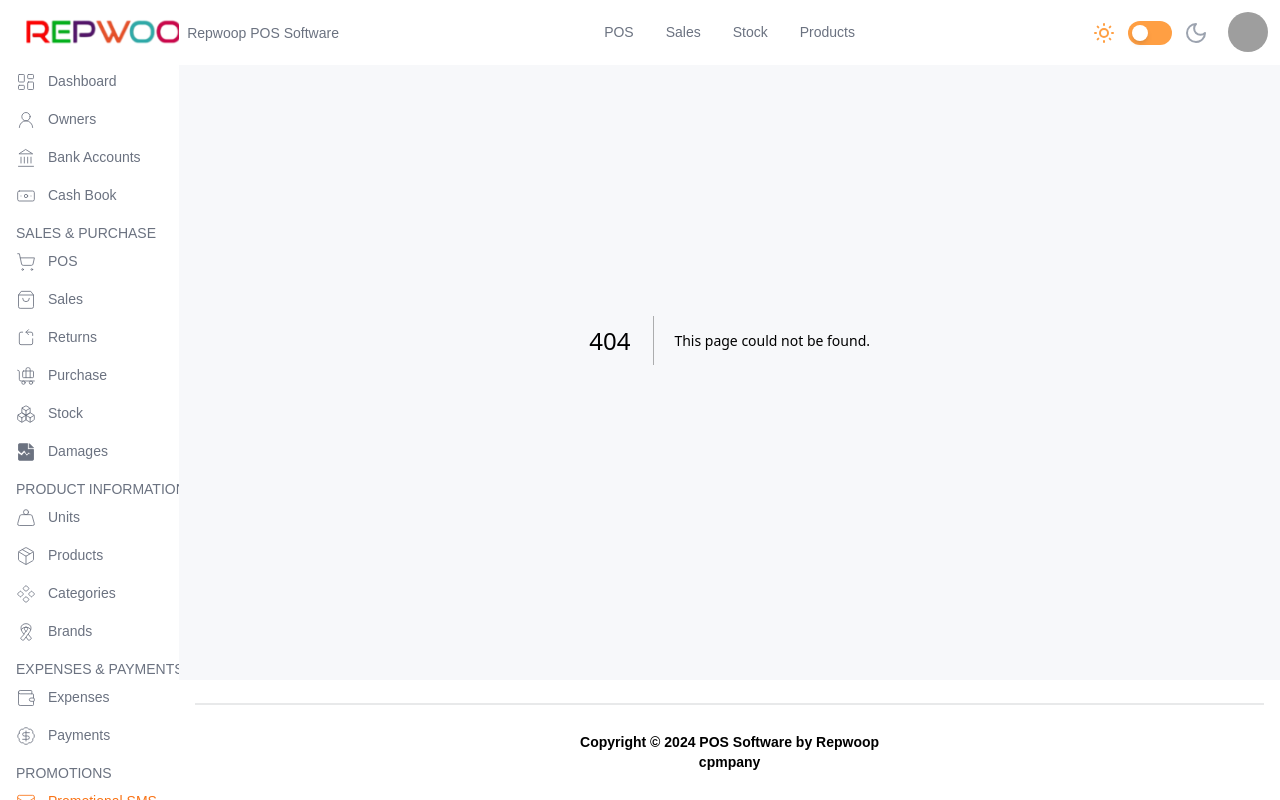
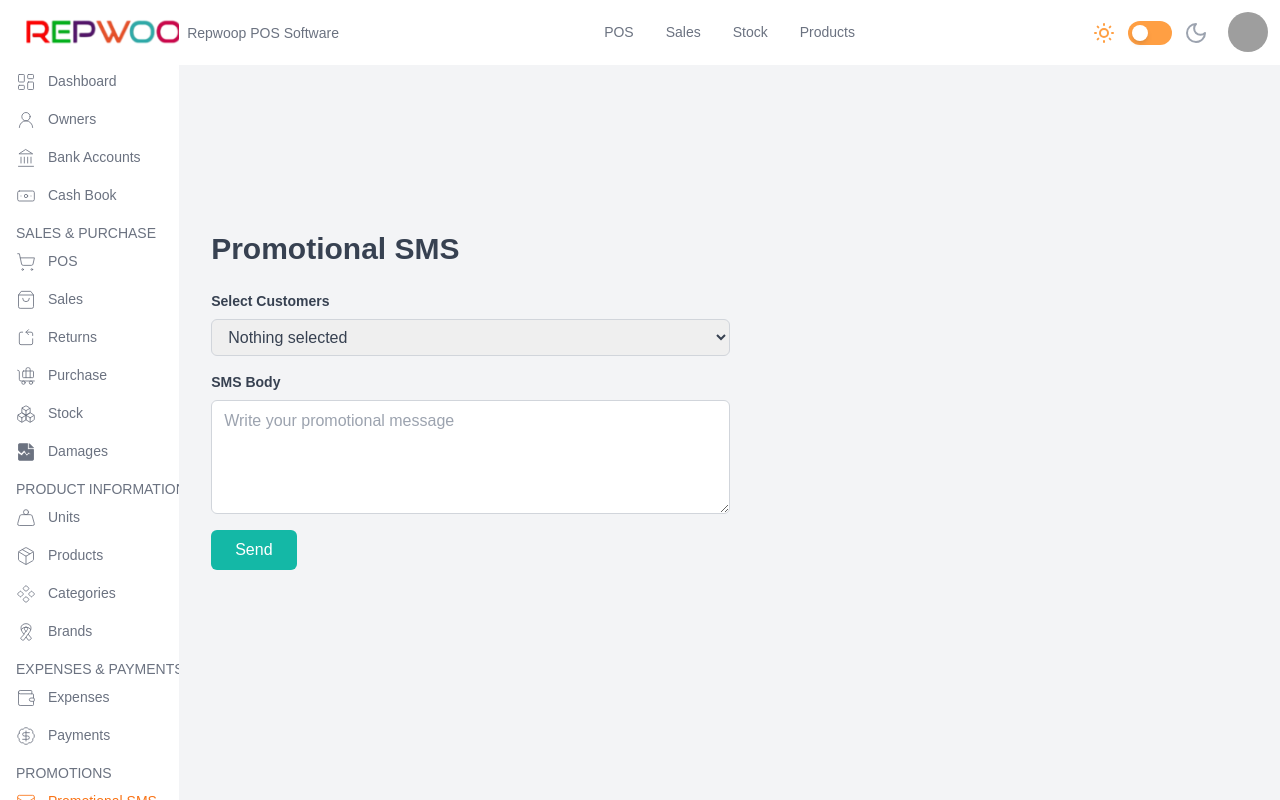
Before and after one commit to md-asif-iqbal/RepWoop-POS-system, a Next.js app: page /Promotional-SMS in a window 1280 px wide. Before the commit this address had no page. Built offline with nearby package versions, Linux system fonts and the light colour scheme; grey boxes are pictures that could not be loaded.

Commit message:
Promotional SMS Part are Done

```diff
--- a/app/Payments/page.jsx
+++ b/app/Payments/page.jsx
@@ -1,7 +1,8 @@
 "use client";
 
 import React, { useState, useEffect } from 'react';
-
+import { PDFDocument,StandardFonts, rgb } from 'pdf-lib';
+import logo from "../../assets/logo.png"
 export default function Payments() {
     const data = [
         { id: 1, customer: "Amina Rahman", supplier: "", date: "2023-10-01", amount: 1200.50, type: "Credit", wallet: "Mobile Wallet", note: "Payment for services" },
@@ -48,25 +49,30 @@ export default function Payments() {
 
 
       const [currentPage, setCurrentPage] = useState(1);
-      const [itemsPerPage] = useState(10);
+      const [itemsPerPage] = useState(15);
       const [nameFilter, setNameFilter] = useState('');
       const [startDateFilter, setStartDateFilter] = useState('');
       const [endDateFilter, setEndDateFilter] = useState('');
 
-      // Unique customer and supplier options combined
       const names = Array.from(new Set(data.map(item => item.customer).concat(data.map(item => item.supplier)))).sort();
 
-      // Filtered data based on filters
-      const filteredData = data.filter(item => {
+      // Filter data function
+      const filterDataByDate = (data, startDate, endDate, nameFilter) => {
+        return data.filter(item => {
+          const itemDate = new Date(item.date);
           const withinDateRange =
-          (!startDateFilter || new Date(item.date) >= new Date(startDateFilter)) &&
-          (!endDateFilter || new Date(item.date) <= new Date(endDateFilter));
+            (!startDate || itemDate >= new Date(startDate)) &&
+            (!endDate || itemDate <= new Date(endDate));
 
           return (
             (nameFilter === '' || item.customer === nameFilter || item.supplier === nameFilter) &&
             withinDateRange
           );
         });
+      };
+
+      // Filtered data based on filters
+      const filteredData = filterDataByDate(data, startDateFilter, endDateFilter, nameFilter);
 
       // Total pages
       const totalPages = Math.ceil(filteredData.length / itemsPerPage);
@@ -111,14 +117,96 @@ export default function Payments() {
         // Add delete logic here
       };
 
+       // Function to generate the PDF
+       const generateInvoice = async (invoiceData) => {
+        const pdfDoc = await PDFDocument.create();
+        const page = pdfDoc.addPage([595.28, 841.89]); // A4 size in points
+        const helveticaFont = await pdfDoc.embedFont(StandardFonts.Helvetica);
+
+        // Set initial y position for writing text
+        let yPosition = 750;
+        const lineHeight = 20;
+
+        // Company details at the top
+        page.drawText("Repwoop Company", { x: 50, y: yPosition, size: 18, font: helveticaFont });
+        page.drawText("Address: Holding 53 (1st floor), Sahajatpur, Gulshan, Dhaka 1219", { x: 50, y: yPosition -= lineHeight, size: 12, font: helveticaFont });
+        page.drawText("Phone: 01779724380", { x: 50, y: yPosition -= lineHeight, size: 12, font: helveticaFont });
+        page.drawText("Email: info@repwoop.com", { x: 50, y: yPosition -= lineHeight, size: 12, font: helveticaFont });
+
+        // Invoice header
+        yPosition -= 30;
+        page.drawText("Payment Invoice", { x: 250, y: yPosition, size: 16, font: helveticaFont, color: rgb(0, 0, 0) });
+
+        // Invoice details
+        yPosition -= 40;
+        page.drawText(`Payment No: ${invoiceData.id}`, { x: 50, y: yPosition, size: 12, font: helveticaFont });
+        page.drawText(`Date: ${invoiceData.date}`, { x: 400, y: yPosition, size: 12, font: helveticaFont });
+
+        // Customer or Supplier information
+        yPosition -= lineHeight;
+        page.drawText(`Name: ${invoiceData.customer || invoiceData.supplier || '---'}`, { x: 50, y: yPosition, size: 12, font: helveticaFont });
+        page.drawText(`Address: ---`, { x: 50, y: yPosition -= lineHeight, size: 12, font: helveticaFont });
+        page.drawText(`Mobile: ---`, { x: 50, y: yPosition -= lineHeight, size: 12, font: helveticaFont });
+
+        // Account and Transaction information
+        yPosition -= 20;
+        page.drawText("Account Type: ", { x: 50, y: yPosition, size: 12, font: helveticaFont });
+        page.drawText(`${invoiceData.type === 'Credit' ? 'Customer' : 'Supplier'}`, { x: 150, y: yPosition, size: 12, font: helveticaFont });
+        page.drawText("Account: ", { x: 400, y: yPosition, size: 12, font: helveticaFont });
+        page.drawText(invoiceData.wallet, { x: 450, y: yPosition, size: 12, font: helveticaFont });
+
+        page.drawText("Transaction Type: ", { x: 50, y: yPosition -= lineHeight, size: 12, font: helveticaFont });
+        page.drawText(`${invoiceData.type}`, { x: 150, y: yPosition, size: 12, font: helveticaFont });
+
+        page.drawText("Note: ", { x: 50, y: yPosition -= lineHeight, size: 12, font: helveticaFont });
+        page.drawText(invoiceData.note || "---", { x: 150, y: yPosition, size: 12, font: helveticaFont });
+
+        // Transaction details
+        yPosition -= 40;
+        page.drawText("Date", { x: 50, y: yPosition, size: 12, font: helveticaFont });
+        page.drawText("Previous Due", { x: 150, y: yPosition, size: 12, font: helveticaFont });
+        page.drawText("Paid", { x: 300, y: yPosition, size: 12, font: helveticaFont });
+        page.drawText("Due", { x: 450, y: yPosition, size: 12, font: helveticaFont });
+
+        yPosition -= lineHeight;
+        page.drawText(invoiceData.date, { x: 50, y: yPosition, size: 12, font: helveticaFont });
+        page.drawText("0.00", { x: 150, y: yPosition, size: 12, font: helveticaFont }); // Assuming no previous due
+        page.drawText(invoiceData.amount.toFixed(2), { x: 300, y: yPosition, size: 12, font: helveticaFont });
+        page.drawText("0.00", { x: 450, y: yPosition, size: 12, font: helveticaFont }); // Assuming no remaining due
+
+        // Serialize the PDF to bytes (Uint8Array)
+        const pdfBytes = await pdfDoc.save();
+
+        // Create a Blob from the bytes and open it in a new window to print
+        const blob = new Blob([pdfBytes], { type: 'application/pdf' });
+        const blobUrl = URL.createObjectURL(blob);
+
+        // Open the new PDF in a new tab/window
+        const newTab = window.open(blobUrl);
+        newTab.onload = () => {
+          newTab.focus(); // Focus on the new tab
+          newTab.print(); // Automatically trigger the print dialog
+        };
+    };
+
+
+
     const handleInvoice = (id) => {
-        // Add invoice generation logic here
+        // Find the purchase data based on the provided ID
+        const purchase = data.find(p => p.id === id);
+        console.log(purchase);
+        if (purchase) {
+            // Generate invoice using the purchase data
+            generateInvoice(purchase);
+        } else {
+            console.error("Purchase not found");
+        }
     };
 
       return (
-        <div className="container mx-auto mt-[5%] px-4 sm:px-6 lg:px-8 text-sm">
+        <div className="container mx-auto mt-[18%] lg:mt-[5%] px-4 sm:px-6 lg:px-8 text-sm  lg:h-screen mb-5">
           <div className="flex justify-between items-center mb-4">
-            <h2 className="text-xl font-bold mb-5 mt-5">Paytem Management</h2>
+            <h2 className="text-xl font-bold mb-5 mt-5 dark:text-white">Paytem Management</h2>
             <button
               onClick={handlePrint}
               className="bg-green-500 text-white rounded px-4 py-2"
@@ -164,7 +252,7 @@ export default function Payments() {
             </button>
           </div>
 
-          <table id="table-to-print" className="min-w-full border border-gray-300">
+          <table id="table-to-print" className="min-w-full border border-gray-300 text-center dark:bg-[#1d1d3b]">
             <thead>
               <tr className="bg-gray-200">
                 <th className="border border-gray-300 px-4 py-2">SL</th>
@@ -186,7 +274,7 @@ export default function Payments() {
                         {item.customer ? `Customer Name: ${item.customer}` : item.supplier ? `Supplier Name: ${item.supplier}` : 'N/A'}
                     </td>
                     <td className="border border-gray-300 px-4 py-2">{item.date}</td>
-                    <td className="border border-gray-300 px-4 py-2">{item.amount}</td>
+                    <td className="border border-gray-300 px-4 py-2">{item.amount} TK</td>
                     <td className="border border-gray-300 px-4 py-2">{item.type}</td>
                     <td className="border border-gray-300 px-4 py-2">{item.wallet}</td>
                     <td className="border border-gray-300 px-4 py-2">{item.note || 'N/A'}</td>
--- /dev/null
+++ b/app/Promotional-SMS/page.jsx
@@ -0,0 +1,76 @@
+"use client"
+import React, { useState } from 'react';
+
+export default function PromotionalSMS() {
+
+    const customers = [
+        { id: 1, name: 'Customer 1' },
+        { id: 2, name: 'Customer 2' },
+        { id: 3, name: 'Customer 3' },
+        { id: 1, name: 'Customer 4' },
+        { id: 2, name: 'Customer 5' },
+        { id: 3, name: 'Customer 6' }
+      ];
+
+      const [selectedCustomer, setSelectedCustomer] = useState('');
+      const [smsBody, setSmsBody] = useState('');
+
+      const handleSend = () => {
+        // Handle the send SMS logic here
+        if (!selectedCustomer || !smsBody) {
+          alert("Please select a customer and write a message.");
+          return;
+        }
+        alert(`Sending SMS to ${selectedCustomer}: ${smsBody}`);
+      };
+
+  return (
+    <div className="flex justify-center items-center min-h-screen bg-gray-100 dark:bg-[#1d1d3b] ">
+    <div className="w-full rounded-lg p-8 py-[5%]">
+      <h2 className="text-3xl font-semibold mb-6 text-gray-700 text-left dark:text-white">Promotional SMS</h2>
+
+      <form className="space-y-4 w-1/2">
+        {/* Select Customers Dropdown */}
+        <div>
+          <label className="block text-gray-700 text-sm font-semibold mb-2 text-left dark:text-white">Select Customers</label>
+          <select
+            value={selectedCustomer}
+            onChange={(e) => setSelectedCustomer(e.target.value)}
+            className="block w-full px-3 py-2 border border-gray-300 rounded-md text-gray-700 focus:outline-none focus:ring focus:ring-teal-500"
+          >
+            <option value="">Nothing selected</option>
+            {customers.map((customer) => (
+              <option key={customer.id} value={customer.name}>
+                {customer.name}
+              </option>
+            ))}
+          </select>
+        </div>
+
+        {/* SMS Body Input */}
+        <div>
+          <label className="block text-gray-700 text-sm font-semibold mb-2 text-left dark:text-white">SMS Body</label>
+          <textarea
+            value={smsBody}
+            onChange={(e) => setSmsBody(e.target.value)}
+            className="block w-full px-3 py-2 border border-gray-300 rounded-md text-gray-700 focus:outline-none focus:ring focus:ring-teal-500"
+            placeholder="Write your promotional message"
+            rows="4"
+          ></textarea>
+        </div>
+
+        {/* Send Button */}
+        <div className="flex justify-start">
+          <button
+            type="button"
+            onClick={handleSend}
+            className="bg-teal-500 text-white px-6 py-2 rounded-md hover:bg-teal-600 transition-colors duration-300"
+          >
+            Send
+          </button>
+        </div>
+      </form>
+    </div>
+  </div>
+);
+};
--- a/app/Shared/Sidebar/Sidebar.jsx
+++ b/app/Shared/Sidebar/Sidebar.jsx
@@ -1,7 +1,7 @@
 'use client'
 
 import Link from 'next/link'
-import React, { Children, useState } from 'react'
+import React, { Children, useEffect, useRef, useState } from 'react'
 import { IoHome } from "react-icons/io5";
 import { MdPerson3 } from "react-icons/md";
 import { GiBank, GiCash } from "react-icons/gi";
@@ -62,12 +62,36 @@ export default function Sidebar() {
     const spanClass = " block h-0.5 bg-gradient-to-r from-pink-500 to-orange-500 scale-x-0 group-hover:scale-x-100 transition-transform origin-left duration-700"
 
     const pathname = usePathname();
-    const [isSidebarOpen, setIsSidebarOpen] = useState(false);
+
+    const [isSidebarOpen, setIsSidebarOpen] = useState(false); // State to manage sidebar visibility
+    const sidebarRef = useRef(null); // Create a ref for the sidebar
 
     // Function to toggle sidebar visibility
     const toggleSidebar = () => {
-      setIsSidebarOpen(!isSidebarOpen); // Toggle the sidebar open/close
+      setIsSidebarOpen((prev) => !prev); // Toggle the sidebar
+      console.log("Sidebar is now", !isSidebarOpen ? "open" : "closed"); // Log the new state
     };
+
+    // Close the sidebar when clicking outside
+    const handleClickOutside = (event) => {
+      // Check if the click was outside the sidebar
+      if (sidebarRef.current && !sidebarRef.current.contains(event.target) && isSidebarOpen) {
+        setIsSidebarOpen(false); // Close the sidebar if clicking outside and it's open
+        console.log("Sidebar is closed"); // Debugging log
+      }
+    };
+
+    useEffect(() => {
+      // Add event listener for clicks
+      document.addEventListener('mousedown', handleClickOutside);
+
+      // Clean up the event listener on component unmount
+      return () => {
+        document.removeEventListener('mousedown', handleClickOutside);
+      };
+    }, []);
+
+
   return (
     <div className='font-nunito text-sm'>
         <div className="dropdown lg:hidden">
@@ -76,12 +100,12 @@ export default function Sidebar() {
                 </div>
 
                 </div>
-          <div
+          <div ref={sidebarRef} // Attach the ref to the sidebar
              id="sidebar"
              className={`sidebar  fixed z-50  lg:static  bg-white dark:bg-[#141432] scrollbar-thin scrollbar-thumb-transparent scrollbar-track-transparent p-4 space-y-3   md:h-screen   transition-all duration-700 ease-in-out
              ${isSidebarOpen ? 'w-64 opacity-100' : 'w-0 opacity-0'}
              lg:w-64 lg:opacity-100`} // Always show on large screens (lg+)
-             style={{ overflowY: 'auto' }}
+             style={{ overflowY: 'auto', maxHeight:"100vh" }}
          >
 
             <div className={`space-y-4 text-[14px] transition-opacity  border-r-2 duration-600 ease-in-out ${isSidebarOpen ? 'opacity-100' : 'opacity-0 lg:opacity-100'}`}>
```
Lines whose indentation alone changed are shown as unchanged.
